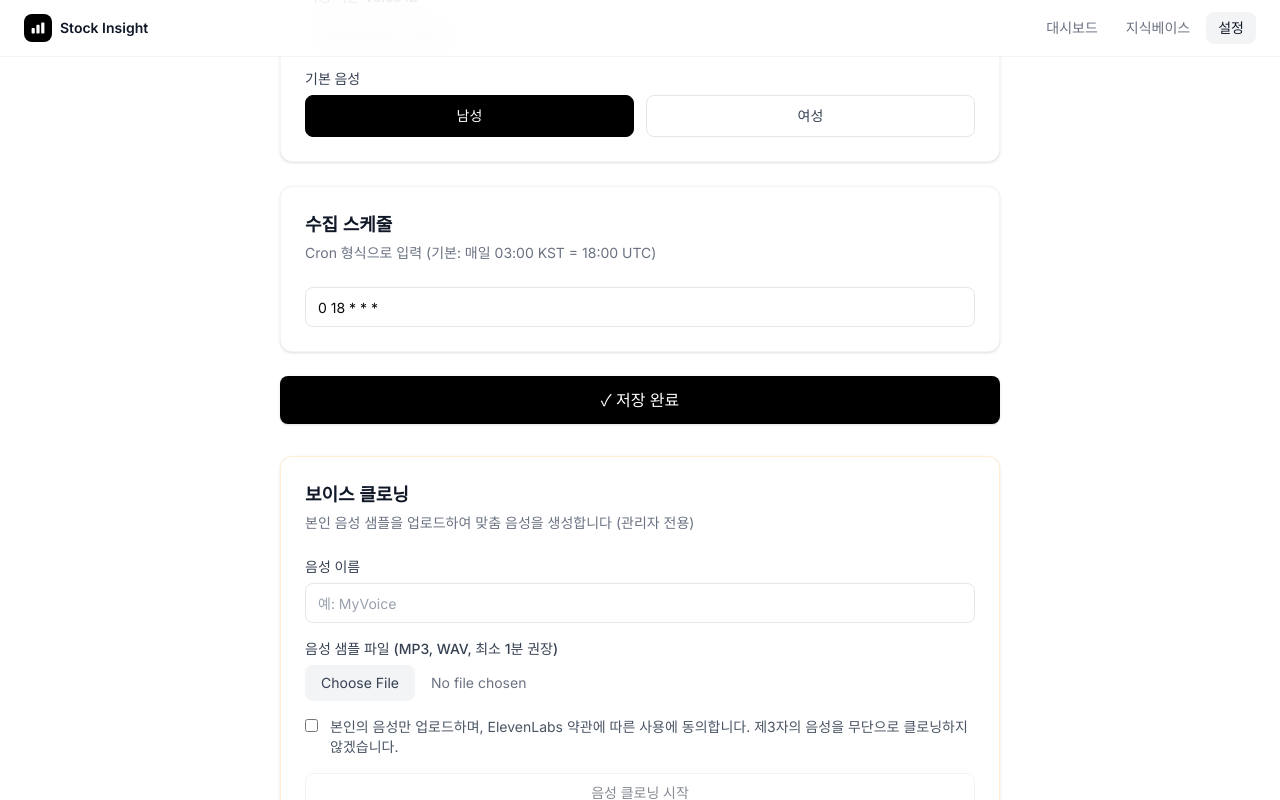
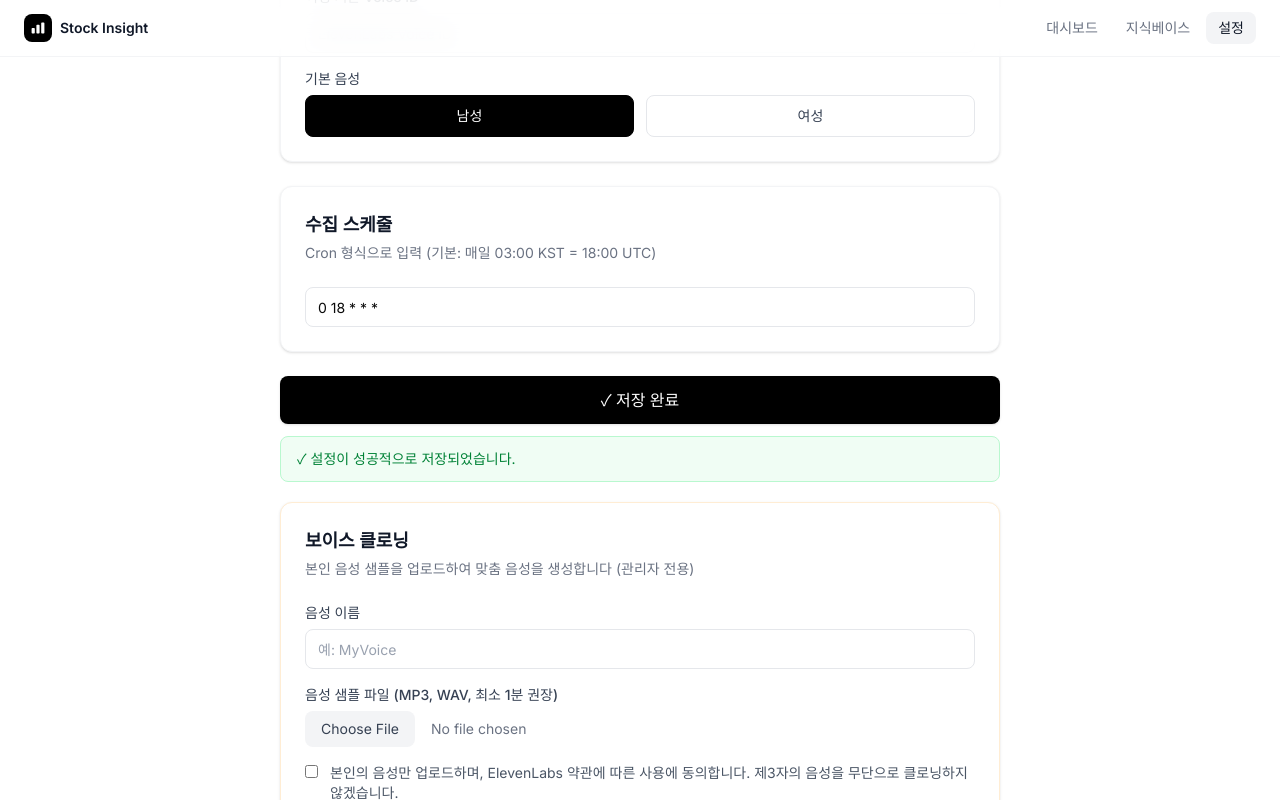
Before and after one commit to hongwoo-nam/stock-insight-agent, a Next.js app: page /admin in a window 1280 px wide. Both pictures are taken after a click on the button "설정 저장". Shown: the part 761-1561 px from the top of the page. Built offline with nearby package versions, Linux system fonts and the light colour scheme; no server answers; the database is empty.

Commit message:
fix: show save error on admin page + switch to Supabase connection pooler

```diff
--- a/src/app/admin/page.tsx
+++ b/src/app/admin/page.tsx
@@ -8,6 +8,7 @@ import { Input } from "@/components/ui/input";
 
 export default function AdminPage() {
   const [saved, setSaved] = useState(false);
+  const [saveError, setSaveError] = useState("");
   const [loading, setLoading] = useState(false);
   const [cloning, setCloning] = useState(false);
   const [cloneConsent, setCloneConsent] = useState(false);
@@ -42,19 +43,26 @@ export default function AdminPage() {
 
   const handleSave = async () => {
     setLoading(true);
+    setSaveError("");
     try {
       const payload: Record<string, string> = {};
       for (const [key, value] of Object.entries(form)) {
         if (value) payload[key] = value;
       }
-      await fetch("/api/settings", {
+      const res = await fetch("/api/settings", {
         method: "POST",
         headers: { "Content-Type": "application/json" },
         body: JSON.stringify(payload),
       });
-      setSaved(true);
-      setTimeout(() => setSaved(false), 3000);
+      const data = await res.json();
+      if (!res.ok) {
+        setSaveError(data.error || "저장 실패");
+      } else {
+        setSaved(true);
+        setTimeout(() => setSaved(false), 3000);
+      }
     } catch (err) {
+      setSaveError("네트워크 오류가 발생했습니다.");
       console.error(err);
     } finally {
       setLoading(false);
@@ -179,9 +187,20 @@ export default function AdminPage() {
           </CardContent>
         </Card>
 
-        <Button onClick={handleSave} disabled={loading} size="lg" className="w-full mb-8">
+        <Button onClick={handleSave} disabled={loading} size="lg" className="w-full mb-3">
           {saved ? "✓ 저장 완료" : loading ? "저장 중..." : "설정 저장"}
         </Button>
+
+        {saveError && (
+          <div className="mb-5 px-4 py-3 rounded-lg bg-red-50 border border-red-200 text-sm text-red-700">
+            ⚠️ {saveError}
+          </div>
+        )}
+        {saved && (
+          <div className="mb-5 px-4 py-3 rounded-lg bg-green-50 border border-green-200 text-sm text-green-700">
+            ✓ 설정이 성공적으로 저장되었습니다.
+          </div>
+        )}
 
         {/* Voice Cloning */}
         <Card className="border-orange-100">
```
